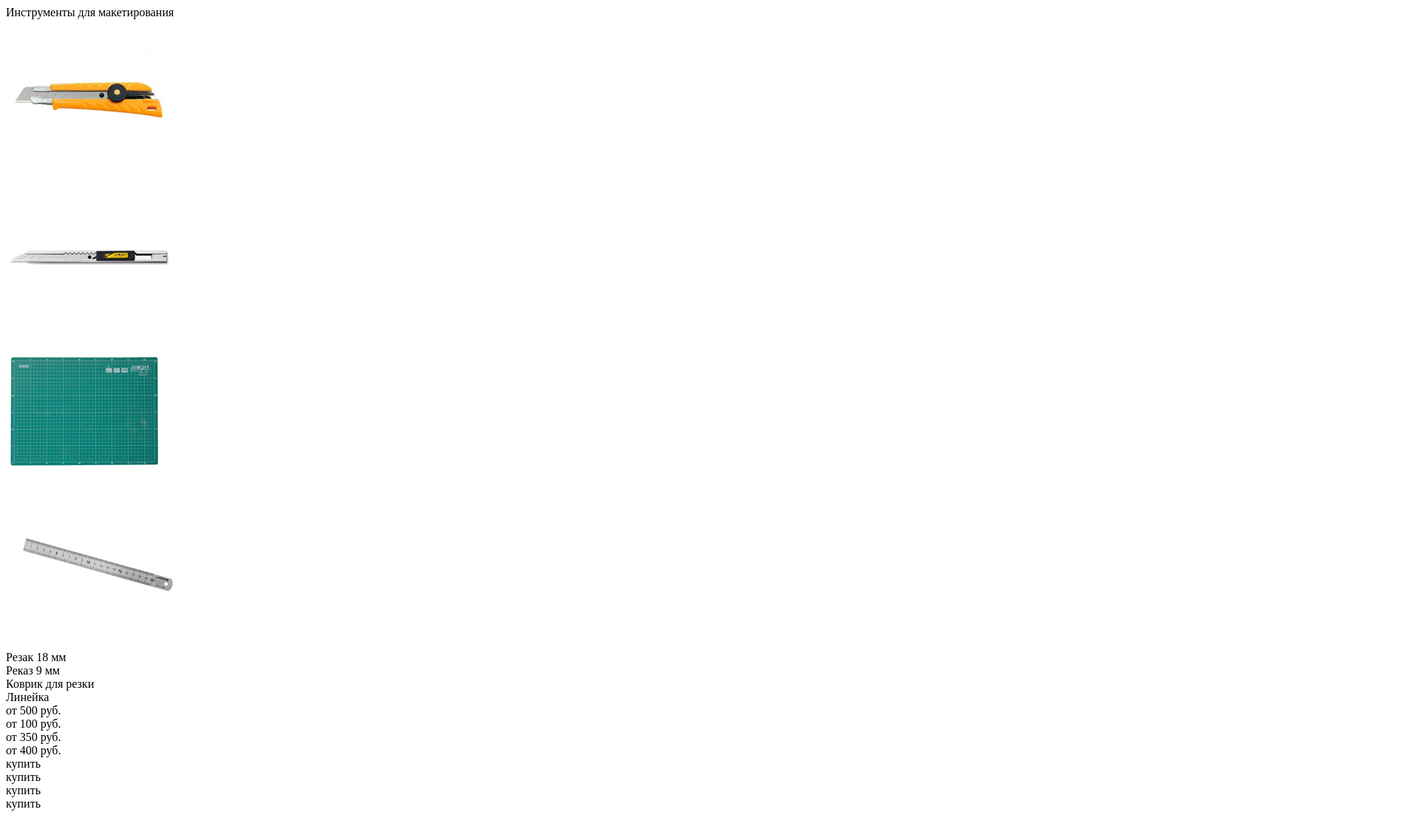
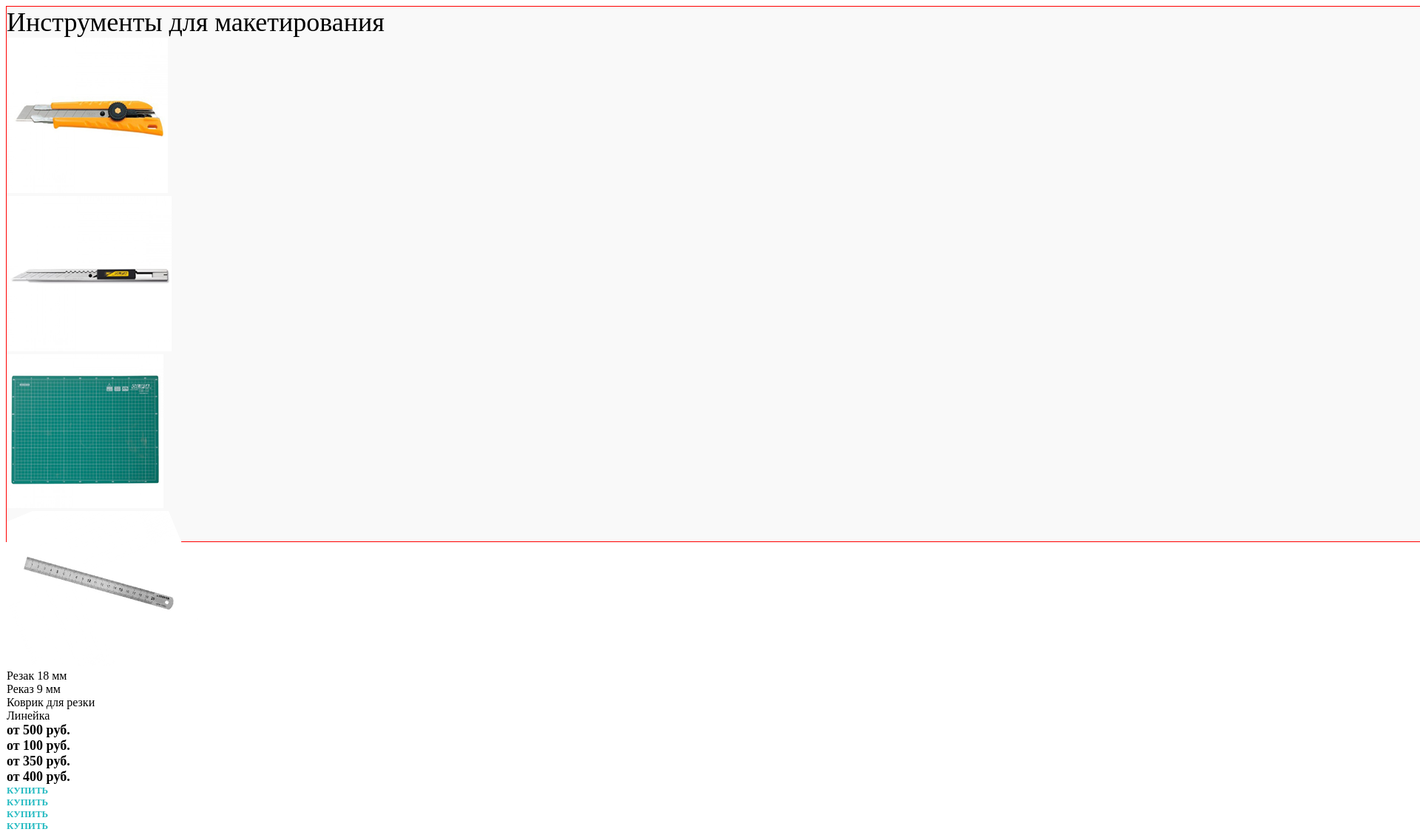
Before and after one commit to AlexeyPhoenix/homework, a plain HTML site: page Lesson_7/index.html in a window 1280 px wide. Shown: the whole page at 74% size, 1920 px wide, since content can reach past the window. Before the commit the page ends 1104 px from the top, so only its background shows below. Drawn offline with Linux system fonts and the light colour scheme.

Commit message:
Add files via upload

```diff
--- a/Lesson_7/css/style.css
+++ b/Lesson_7/css/style.css
@@ -1,27 +1,35 @@
 .wrapper{
 display: flex;
-justify-content: space-around;
+border: 1px solid red;
 width: 1920px;
 height: 723px;;
 background-color: #f9f9f9;
+flex-direction: column;
 }
-.element-2{
+.text{
 color: #000000;
 font-family: "Proxima Nova";
 font-size: 16px;
 font-weight: 300;
 }
-.element-3{
+.price{
 color: #000000;
 font-family: "Proxima Nova";
 font-size: 18px;
 font-weight: 700;
 }
-.element-4{
-width: 51px;    height: 9px;
+.buy{
 color: #23bac1;
 font-family: "Proxima Nova";
 font-size: 13px;
 font-weight: 700;
 text-transform: uppercase;
 }
+.box-1{
+color: #000000;
+font-family: "Proxima Nova";
+font-size: 36px;
+font-weight: 400;
+}
+.img{
+}
--- a/Lesson_7/index.html
+++ b/Lesson_7/index.html
@@ -5,34 +5,69 @@
     <meta name="viewport" content="width=device-width, initial-scale=1.0">
     <meta http-equiv="X-UA-Compatible" content="ie=edge">
     <title>Document</title>
+    <link rel="stylesheet" href="css/style.css">
 </head>
 <body>
     <div class="wrapper">
-        <div class="element-1">Инструменты для макетирования</div>
-       <div class="box-img">
-           <img src="img/1.png" alt="Резак18mm">
+        <div class="box-1">
+            <span>Инструменты для макетирования</span>
         </div>
-       <div class="box-img">
-           <img src="img/2.png" alt="Резак9mm">
+        <div class="img">
+          <div class="img-1">
+              <img src="img/1.png" alt="Резак 18 мм">
           </div>
-       <div class="box-img">
+          <div class="img-2">
+              <img src="img/2.png" alt="Реказ 9 мм">
+          </div>
+          <div class="img-3">
               <img src="img/3.png" alt="Коврик для резки">
           </div>
-       <div class="box-img ">
+          <div class="img-4">
               <img src="img/4.png" alt="Линейка">
           </div>
-       <div class="element-2">Резак 18 мм</div>
-       <div class="element-2">Реказ 9 мм</div>
-       <div class="element-2">Коврик для резки</div>
-       <div class="element-2">Линейка</div>
-       <div class="element-3">от 500 руб.</div>
-       <div class="element-3">от 100 руб.</div>
-       <div class="element-3">от 350 руб.</div>
-       <div class="element-3">от 400 руб.</div>
-       <div class="element-4">купить</div>
-       <div class="element-4">купить</div>
-       <div class="element-4">купить</div>
-       <div class="element-4">купить</div>
+        </div>
+        <div class="text">
+          <div class="text-1">
+           <span>Резак 18 мм</span>
+          </div>
+          <div class="text-2">
+              <span>Реказ 9 мм</span>
+          </div>
+          <div class="text-3">
+              <span>Коврик для резки</span>
+          </div>
+          <div class="text-4">
+              <span>Линейка</span>
+          </div>
+        </div>
+        <div class="price">
+          <div class="price-1">
+              <span>от 500 руб.</span>
+          </div>
+          <div class="price-2">
+              <span>от 100 руб.</span>
+          </div>
+          <div class="price-3">
+              <span>от 350 руб.</span>
+          </div>
+          <div class="price-4">
+              <span>от 400 руб.</span>
+          </div>
+        </div>
+        <div class="buy">
+          <div class="buy-1">
+              <span>купить</span>
+          </div>
+          <div class="buy-2">
+              <span>купить</span>
+          </div>
+          <div class="buy-3">
+              <span>купить</span>
+          </div>
+          <div class="buy-3">
+              <span>купить</span>
+          </div>
+        </div>
     </div>
 </body>
 </html>
```
Lines whose indentation alone changed are shown as unchanged.
